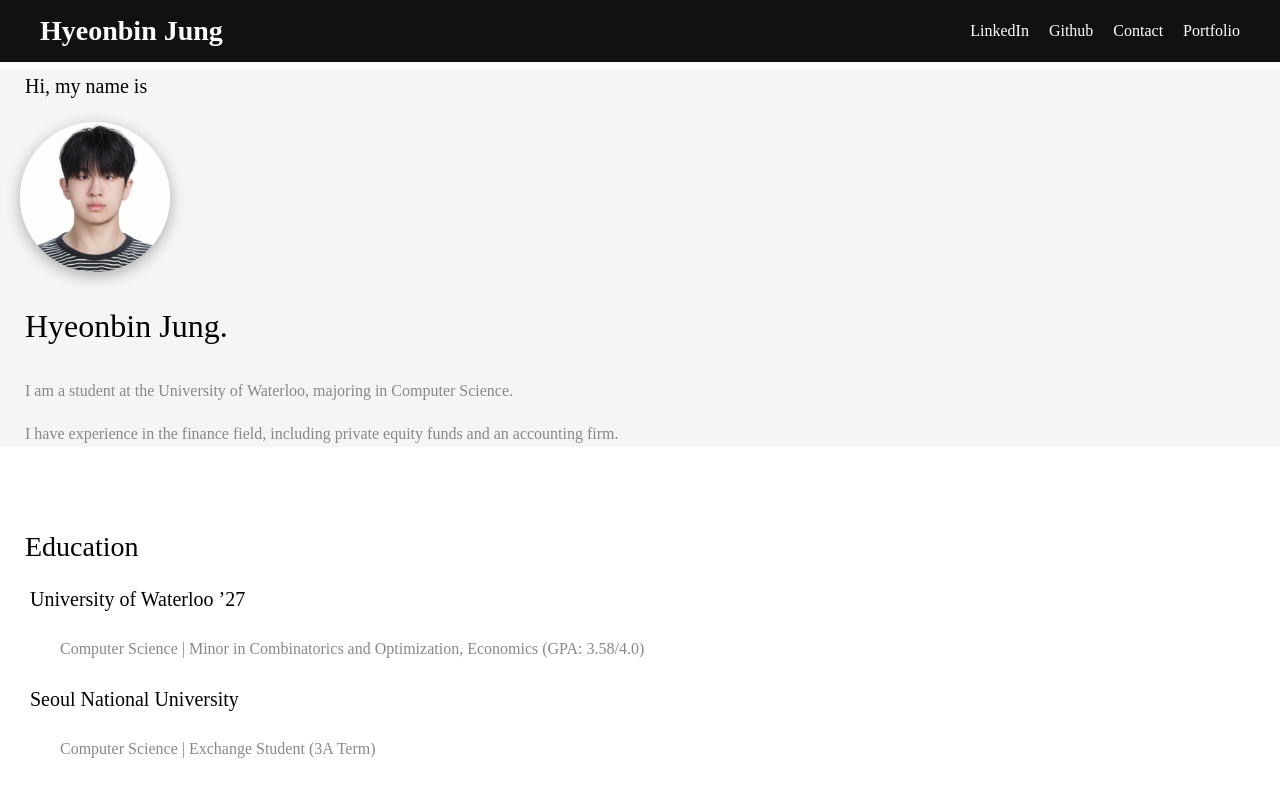
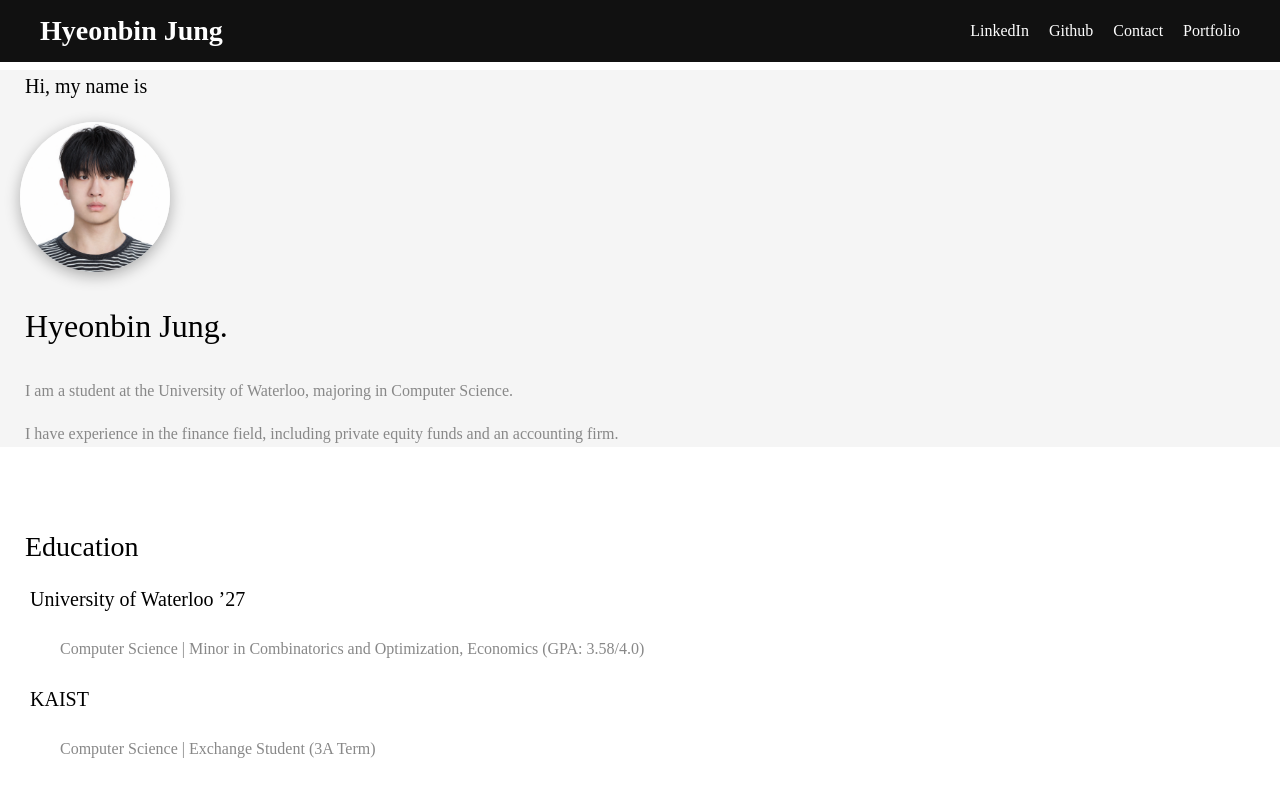
Before and after one commit to HyeonbinJung/aboutme, a React (Create React App) app: page / in a window 1280 px wide. Shown: the top 800 px of the page. Built offline with nearby package versions, Linux system fonts and the light colour scheme.

Commit message:
Update App.js

```diff
--- a/src/App.js
+++ b/src/App.js
@@ -54,7 +54,7 @@ function App() {
             Computer Science | Minor in Combinatorics and Optimization,
             Economics (GPA: 3.58/4.0)
           </p>
-          <p className="text-main indent-1">Seoul National University</p>
+          <p className="text-main indent-1">KAIST</p>
 
           <p className="text-sub indent-2">
             Computer Science | Exchange Student (3A Term)
```
